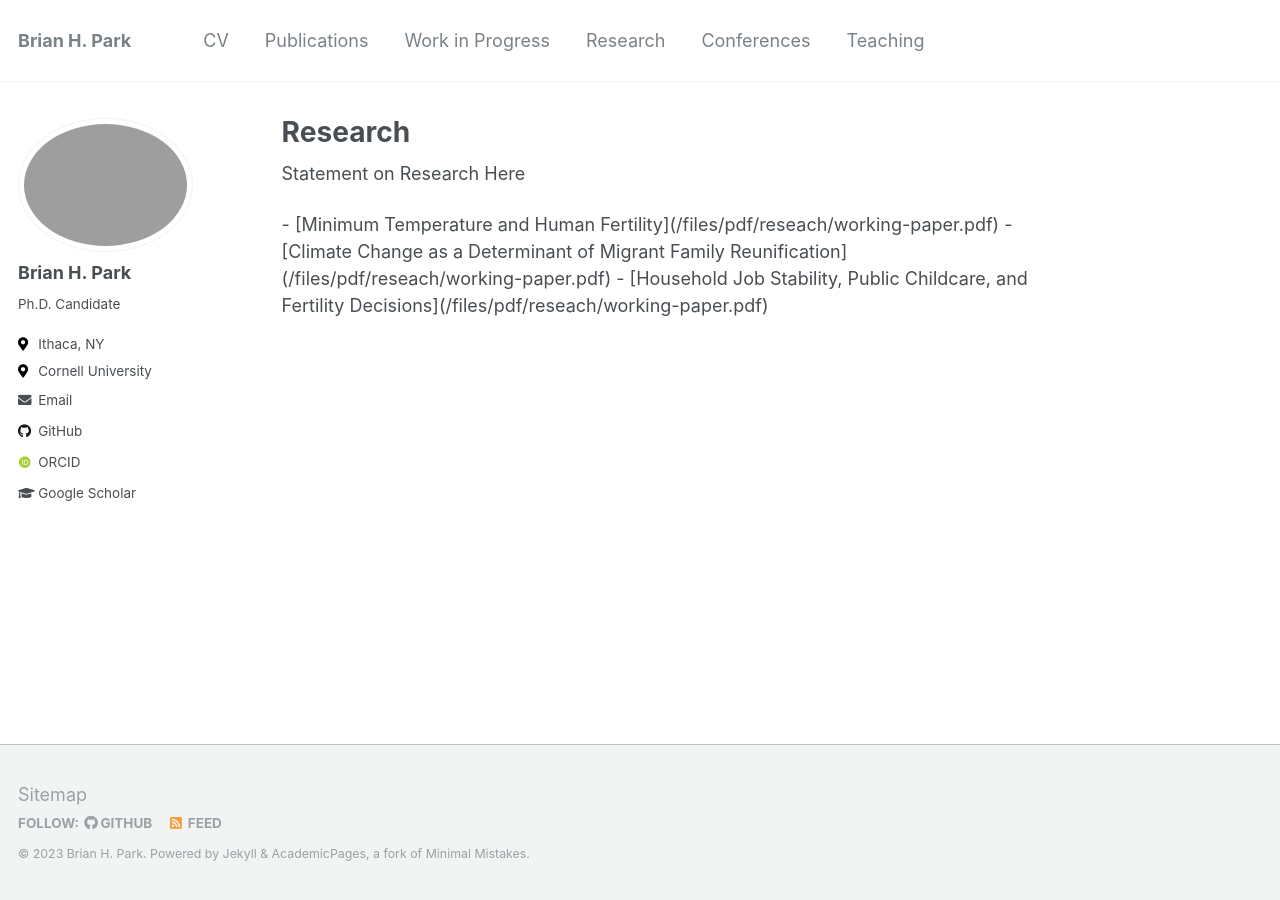
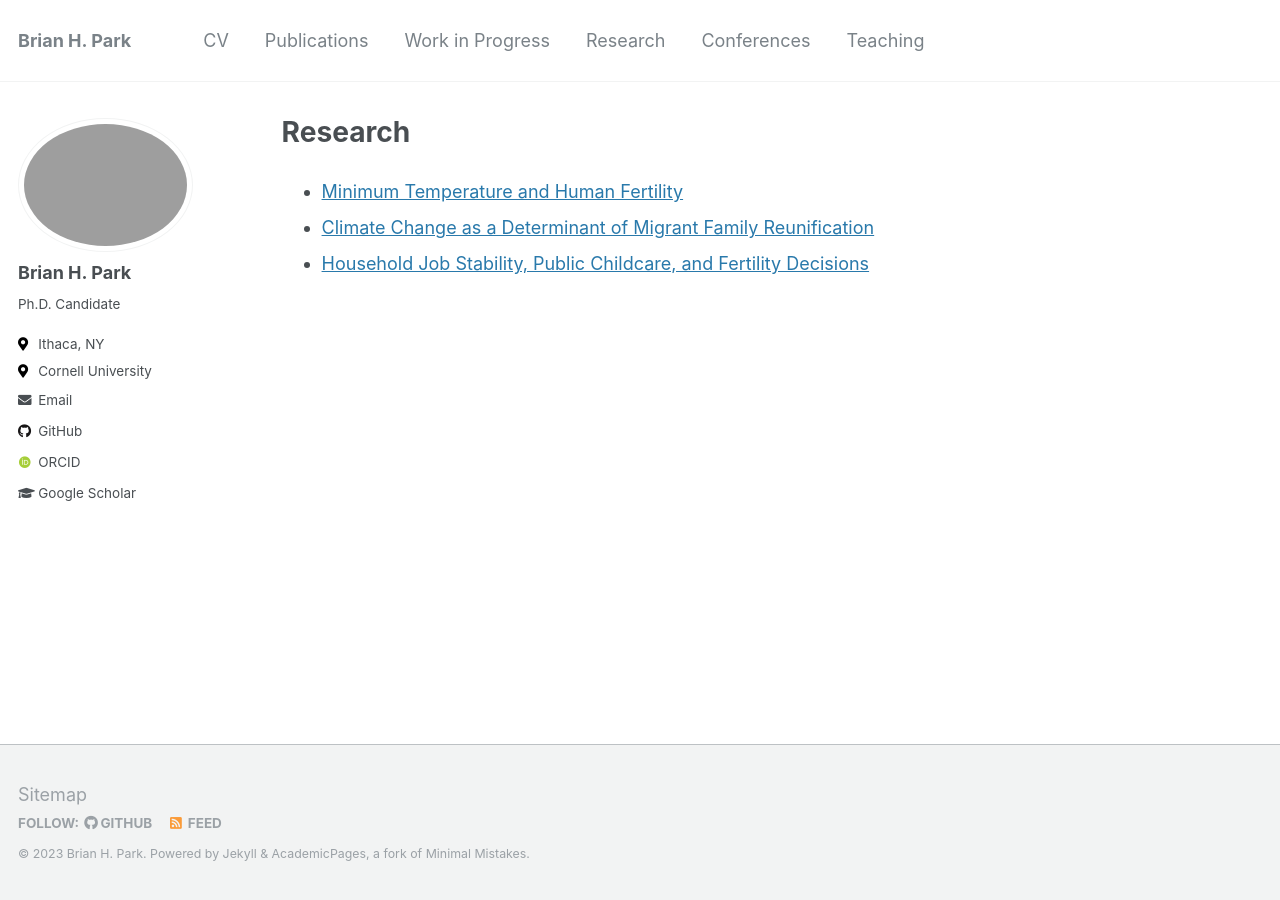
Before and after one commit to brianhwpark/brianhwpark.github.io, a Jekyll site: the page built from _pages/research.md, in a window 1280 px wide. Built offline with Jekyll 4.4.1, drawn with Linux system fonts in a browser that asks for light colours; some web fonts are replaced.

Commit message:
Update: 20230328_2138

```diff
--- a/_pages/research.md
+++ b/_pages/research.md
@@ -1,14 +1,15 @@
 ---
+permalink: /Research/
 title: "Research"
-permalink: /research/
-author_profile: true
 header:
   og_image: "research/placeholder_research.png"
+
+
+# ## <i class="fas fa-fw fa-code" aria-hidden="true"></i> Poli 891: Machine Learning
+#{: #machine-learning }
+#- [Artificial Neural Networks](/files/html/teaching-materials/Artificial Neural Networks)
+
 ---
-
-Statement on Research Here
-
-<nbsp>
 
 - [Minimum Temperature and Human Fertility](/files/pdf/reseach/working-paper.pdf)
 <!--  - [Data](/data/research/working-paper.pdf) -->
```
